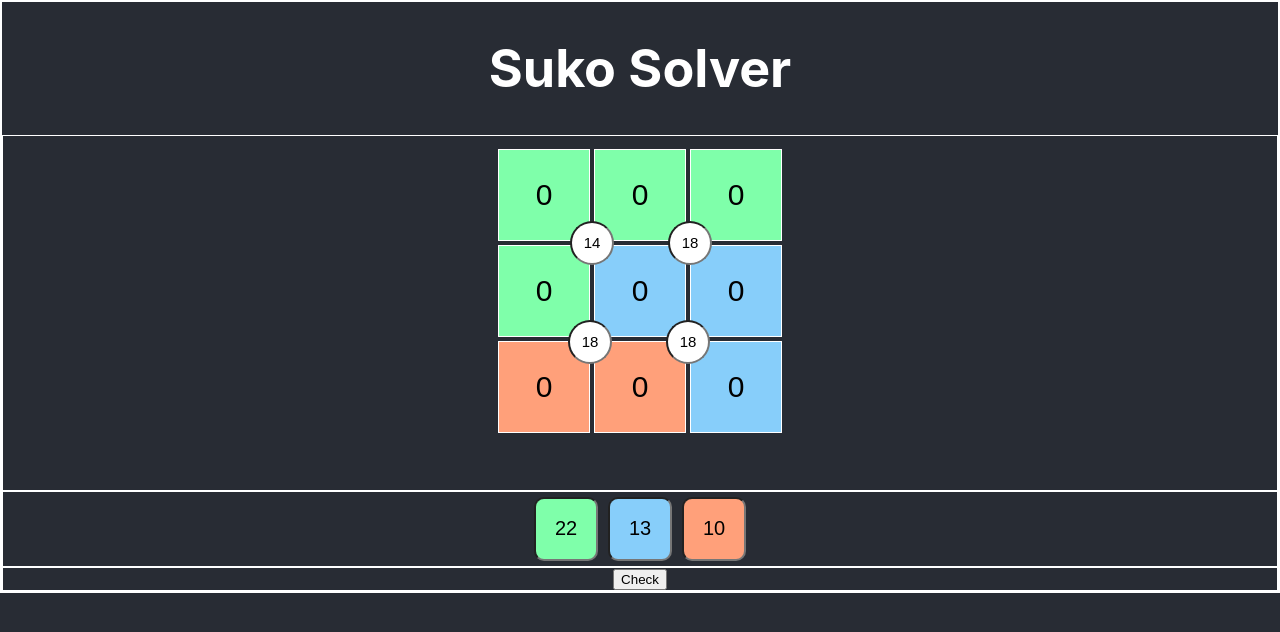
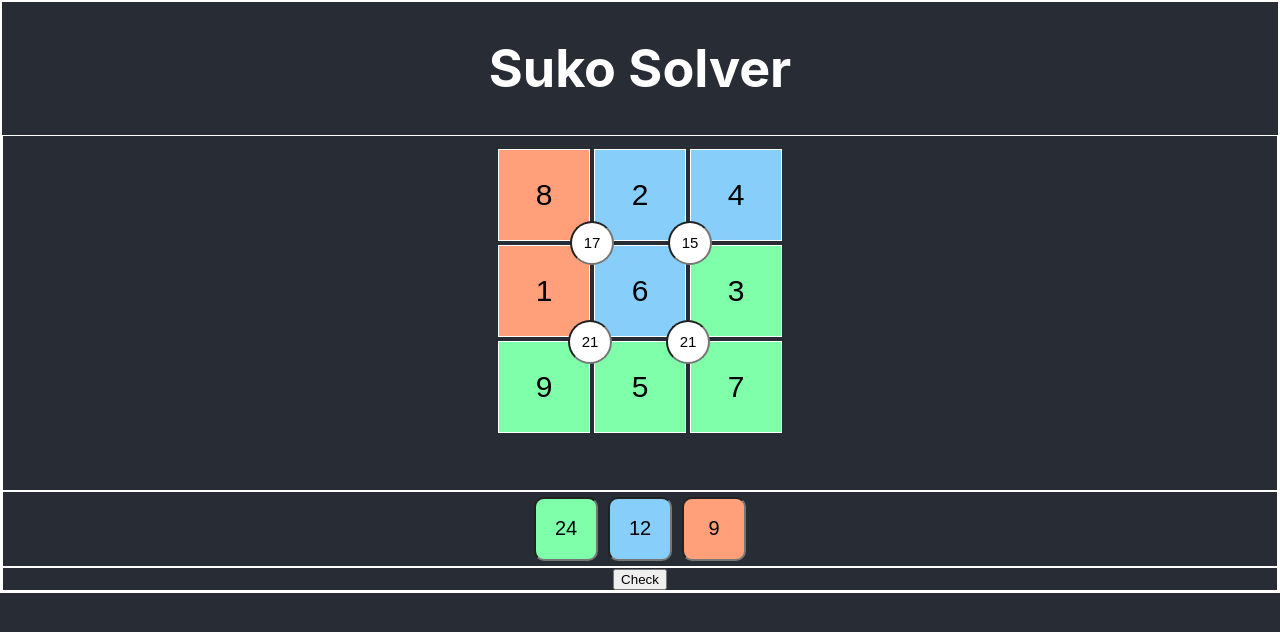
Before and after one commit to elliotdes/suko-solver, a React (Create React App) app: page / in a window 1280 px wide. Shown: the top 632 px of the page. Built offline with nearby package versions, Linux system fonts and the light colour scheme.

Commit message:
Add check sum function

```diff
--- a/src/App.js
+++ b/src/App.js
@@ -3,25 +3,26 @@ import "./App.css";
 import Grid from "./Components/Grid";
 import Sum from "./Components/Sum";
 import QuadSum from "./Components/QuadSum";
+import checkSums from "./Suko";
 
 function App() {
   const [grid, setGrid] = useState([
-    [0, 0, 0],
-    [0, 0, 0],
-    [0, 0, 0],
+    [8, 2, 4],
+    [1, 6, 3],
+    [9, 5, 7],
   ]);
   const [quad, setQuad] = useState([
-    [14, 18],
-    [18, 18],
+    [17, 15],
+    [21, 21],
   ]);
   const [colors, setColors] = useState([
+    ["#FFA07A", "#87CEFA", "#87CEFA"],
+    ["#FFA07A", "#87CEFA", "#7FFFAA"],
     ["#7FFFAA", "#7FFFAA", "#7FFFAA"],
-    ["#7FFFAA", "#87CEFA", "#87CEFA"],
-    ["#FFA07A", "#FFA07A", "#87CEFA"],
   ]);
-  const [greenSum, setGreenSum] = useState(22);
-  const [blueSum, setBlueSum] = useState(13);
-  const [orangeSum, setOrangeSum] = useState(10);
+  const [greenSum, setGreenSum] = useState(24);
+  const [blueSum, setBlueSum] = useState(12);
+  const [orangeSum, setOrangeSum] = useState(9);
   const [selectedColor, setSelectedColor] = useState(null);
 
   const colorSum = {
@@ -30,26 +31,10 @@ function App() {
     "#7FFFAA": greenSum,
   };
 
-  const checkSum = (grid, color, desiredSum) => {
-    let sum = 0;
-    for (let i = 0; i < grid.length; i++) {
-      for (let j = 0; j < grid[i].length; j++) {
-        if (colors[i][j] === color) {
-          sum += Number(grid[i][j]);
-        }
-      }
-    }
-    if (sum > desiredSum) {
-      console.log(`The sum of the ${color} group exceeds the desired sum`);
-    }
-  };
-
   const handleChange = (row, col, value) => {
     const newGrid = [...grid];
     newGrid[row][col] = value;
     setGrid(newGrid);
-    const color = colors[row][col];
-    checkSum(newGrid, color, colorSum[color]);
   };
 
   const handleQuadChange = (row, col, value) => {
@@ -66,7 +51,6 @@ function App() {
     } else if (color === "#7FFFAA") {
       setGreenSum(newValue);
     }
-    checkSum(grid, color, newValue);
   };
 
   const handleColorSumClick = (color) => {
@@ -78,7 +62,6 @@ function App() {
       const newColors = [...colors];
       newColors[row][col] = selectedColor;
       setColors(newColors);
-      checkSum(grid, selectedColor, colorSum[selectedColor]);
       setSelectedColor(null);
     }
   };
--- /dev/null
+++ b/src/Suko.js
@@ -0,0 +1,49 @@
+function checkColorSums(grid, colors, colorSums) {
+  let orangeSum = 0;
+  let blueSum = 0;
+  let greenSum = 0;
+  for (let i = 0; i < grid.length; i++) {
+    for (let j = 0; j < grid[i].length; j++) {
+      if (colors[i][j] === "#FFA07A") {
+        orangeSum += grid[i][j];
+      } else if (colors[i][j] === "#87CEFA") {
+        blueSum += grid[i][j];
+      } else if (colors[i][j] === "#7FFFAA") {
+        greenSum += grid[i][j];
+      }
+    }
+  }
+  if (
+    orangeSum === colorSums["#FFA07A"] &&
+    blueSum === colorSums["#87CEFA"] &&
+    greenSum === colorSums["#7FFFAA"]
+  ) {
+    return true;
+  } else {
+    return false;
+  }
+}
+
+function checkQuadSums(grid, quad) {
+  const quadSums = [
+    grid[0][0] + grid[0][1] + grid[1][0] + grid[1][1],
+    grid[0][1] + grid[0][2] + grid[1][1] + grid[1][2],
+    grid[1][0] + grid[1][1] + grid[2][0] + grid[2][1],
+    grid[1][1] + grid[1][2] + grid[2][1] + grid[2][2],
+  ];
+  const quad_flat = quad.flat();
+  for (let i = 0; i < quad_flat.length; i++) {
+    if (quadSums[i] !== quad_flat[i]) {
+      return false;
+    }
+  }
+  return true;
+}
+
+export default function checkSums(grid, colors, quad, colorSums) {
+  if (checkColorSums(grid, colors, colorSums) && checkQuadSums(grid, quad)) {
+    return true;
+  } else {
+    return false;
+  }
+}
```
